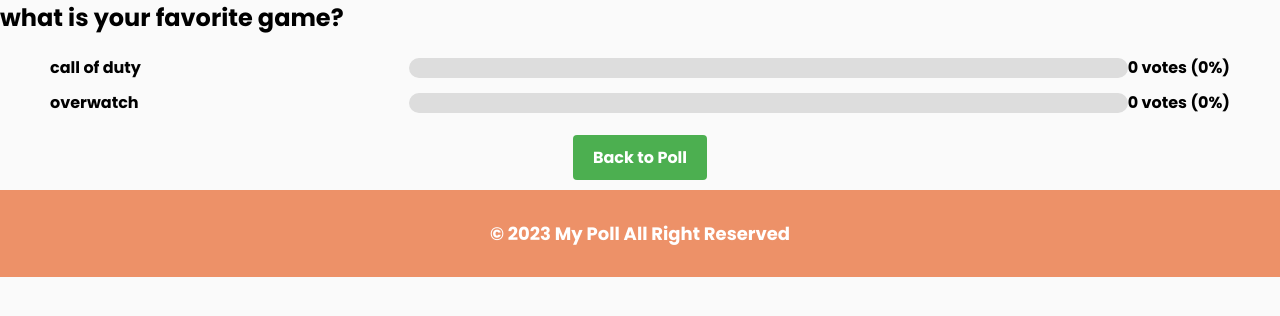
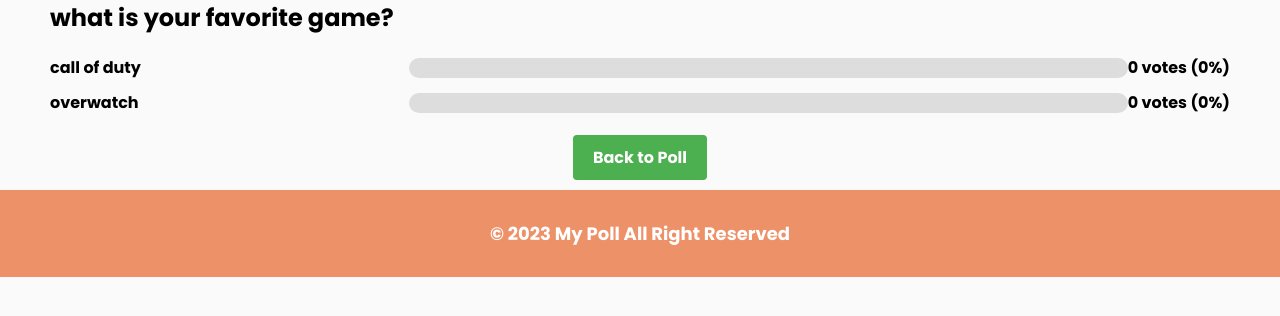
Before and after one commit to altenen-dev/Pollify, a PHP site: page /results.php?id=8 in a window 1280 px wide. Shown: the part 124-440 px from the top of the page. Run offline with PHP 8.4, Linux system fonts and the light colour scheme; data comes from the database, SQL or seed files in the repository; some libraries are stand-ins or nearby versions.

Commit message:
Update results.php fixing spaces
fixing spaces

```diff
--- a/results.php
+++ b/results.php
@@ -8,15 +8,18 @@
     echo "Database connection failed: " . $e->getMessage();
     exit;
 }
+// Retrieve the poll ID from the URL query parameter
 if (isset($_GET['id'])) {
     $qid = $_GET['id'];
 
+    // Query the database to get poll information and choices
     $sql = $db->prepare("SELECT question FROM polls WHERE qid = ?");
     $sql->execute([$qid]);
     $pollInfo = $sql->fetch(PDO::FETCH_ASSOC);
 
     $question = $pollInfo['question'];
 
+    // Query the database to get the choices and their vote counts for the poll
     $sql = $db->prepare("SELECT choice, votes FROM choices WHERE qid = ?");
     $sql->execute([$qid]);
     $choices = $sql->fetchAll(PDO::FETCH_ASSOC);
@@ -36,6 +39,8 @@
         h2 {
             font-size: 24px;
             margin-bottom: 20px;
+            margin-right:50px;
+            margin-left: 50px;
         }
 
         ul {
```
